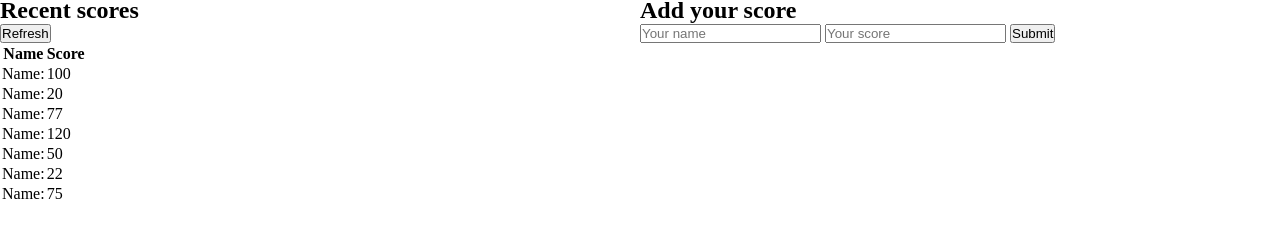
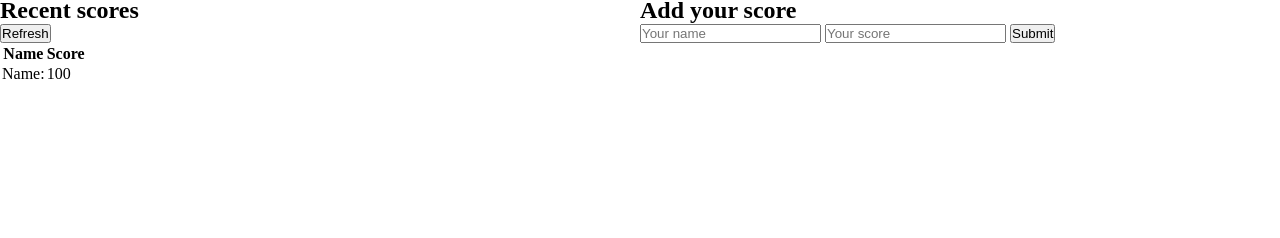
Before and after one commit to Rebelzob/leaderboard, a website built with webpack: page src/index.html in a window 1280 px wide. Shown: the part 40-278 px from the top of the page. Built offline with nearby package versions, Linux system fonts and the light colour scheme.

Commit message:
Made changes on HTML

```diff
--- a/src/index.html
+++ b/src/index.html
@@ -15,10 +15,10 @@
       <article>
         <div>
           <h2>Recent scores</h2>
-          <button type="button">Refresh</button>
+          <button type="button" id="refresh-btn">Refresh</button>
         </div>
         <div>
-          <table>
+          <table class="table-container">
             <tr>
               <th>Name</th>
               <th>Score</th>
@@ -27,39 +27,15 @@
               <td>Name:</td>
               <td>100</td>
             </tr>
-            <tr>
-              <td>Name:</td>
-              <td>20</td>
-            </tr>
-            <tr>
-              <td>Name:</td>
-              <td>77</td>
-            </tr>
-            <tr>
-              <td>Name:</td>
-              <td>120</td>
-            </tr>
-            <tr>
-              <td>Name:</td>
-              <td>50</td>
-            </tr>
-            <tr>
-              <td>Name:</td>
-              <td>22</td>
-            </tr>
-            <tr>
-              <td>Name:</td>
-              <td>75</td>
-            </tr>
           </table>
         </div>
       </article>
       <article>
-        <form>
+        <form class="form">
           <h2>Add your score</h2>
           <input type="text" placeholder="Your name" id="name">
           <input type="text" placeholder="Your score" id="score">
-          <button type="submit">Submit</button>
+          <button type="submit" id="submit-btn">Submit</button>
         </form>
       </article>
     </section>
```
